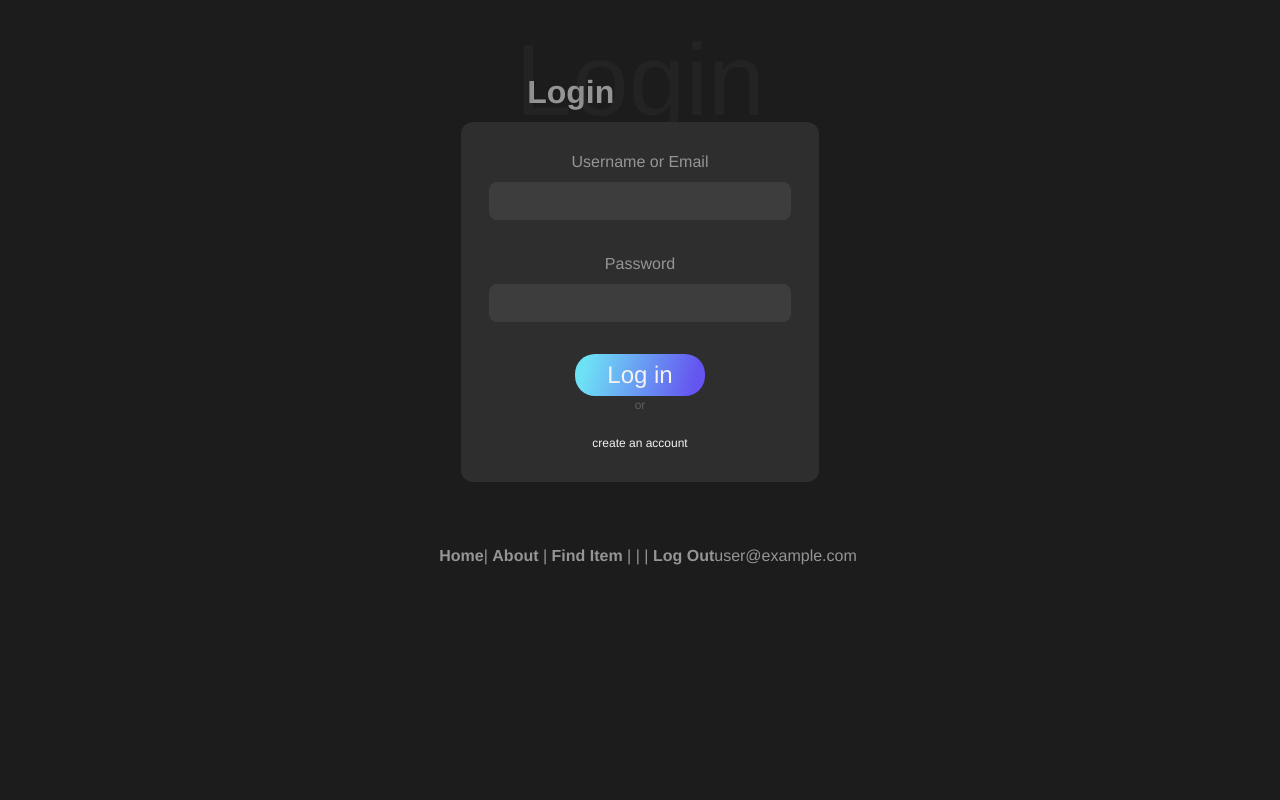
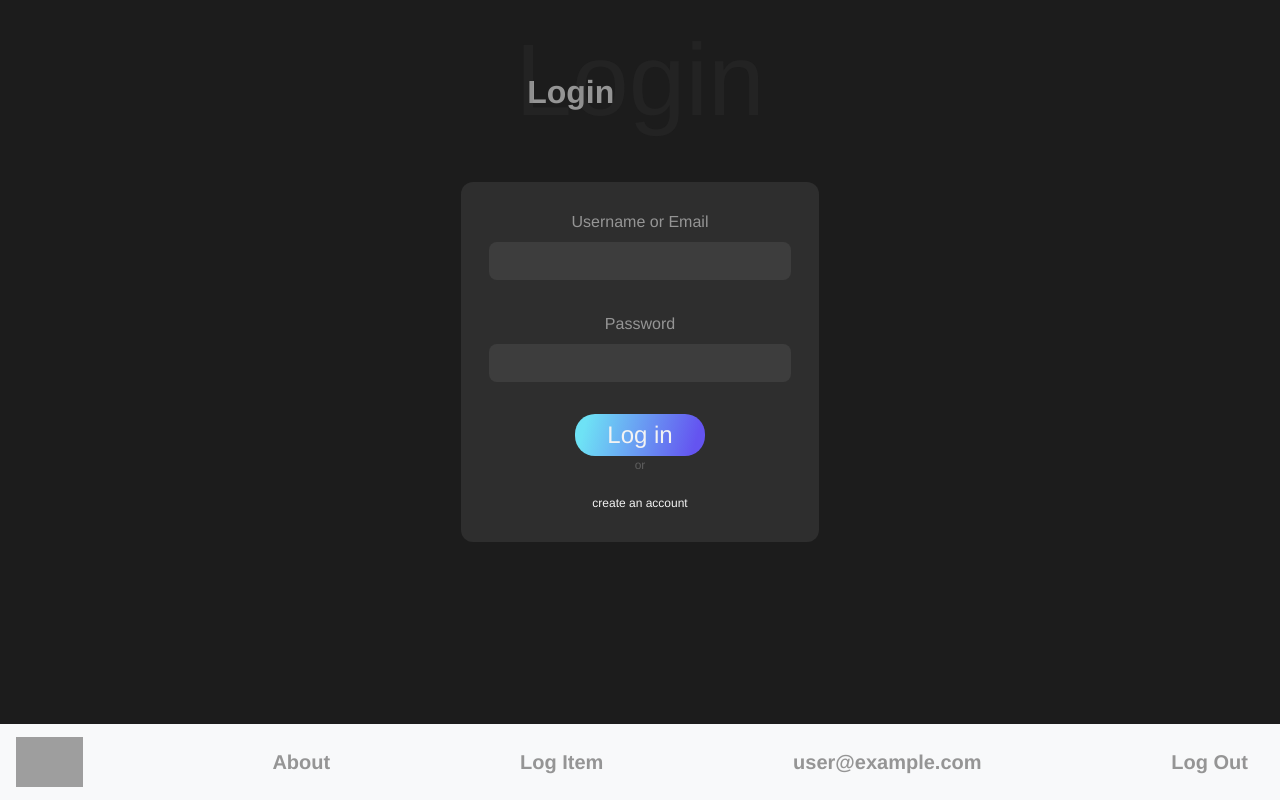
Before and after one commit to Kkwolek98/psm-project, a Vue app: page /#/login in a window 1280 px wide. Built offline with nearby package versions, Linux system fonts and the light colour scheme; no server answers; sample sign-in values are in the browser's storage; grey boxes are pictures that could not be loaded.

Commit message:
Navigation bar with bootstrap

```diff
--- a/src/App.vue
+++ b/src/App.vue
@@ -1,18 +1,8 @@
 <template>
   <div id="app">
     <HeaderTitle />
+    <Navigation :user="currentUser" :img="img"/>
     <router-view class="router" />
-
-    <div id="nav">
-      <img id="img" v-if="logged" :src="img" >
-      <router-link to="/" v-if="logged">Home</router-link>|
-      <router-link to="/about" v-if="logged">About</router-link> |
-      <router-link to="/findItem" v-if="logged">Find Item</router-link> |
-      <router-link to="/login" v-if="!logged">Log In</router-link> |
-      <router-link to="/signup" v-if="!logged">Sign Up</router-link> |
-      <router-link to="/logout" v-if="logged">Log Out</router-link>
-      <span v-if="logged">{{this.currentUser}}</span>
-    </div>
   </div>
 </template>
 
@@ -46,15 +36,6 @@ $button-gradient-second: #6454f0;
     &.router-link-exact-active {
       color: $secondary-font-color;
     }
-  }
-
-  #img{
-    max-width: 70px;
-    max-height: 70px;
-    padding: 4px;
-    margin: 4px;
-    border-radius: 13px;
-    display: inline-block
   }
 }
 
@@ -151,6 +132,7 @@ h3 {
 
 <script>
 import HeaderTitle from "@/components/HeaderTitle.vue";
+import Navigation from "@/components/Navigation.vue";
 import firebase from './firebase/init'
 
 export default {
@@ -174,7 +156,8 @@ export default {
 
   },
   components: {
-    HeaderTitle
+    HeaderTitle,
+    Navigation
   }
 };
 </script>
--- /dev/null
+++ b/src/components/Navigation.vue
@@ -0,0 +1,41 @@
+<template>
+    <div id="nav">
+      <nav class="navbar fixed-bottom navbar-light bg-light">
+        <router-link
+          v-for="route in routes"
+          :key="route[1]"
+          :to="route[0]"
+          class="navbar-brand"
+          v-html="route[1]"
+        />
+      </nav>
+    </div>
+</template>
+
+<script>
+export default {
+  name: 'Navigation',
+  props: ['user', 'img'],
+  computed: {
+    routes: function() {
+      return this.user ? this.loggedInRoutes : this.loggedOutRoutes;
+    },
+    loggedInRoutes: function() {
+      return [
+        ['/', '<img alt="FoodLog" src=' + this.img + ' width="50px" height="50px">'],
+        ['/about', 'About'],
+        ['/findItem', 'Log Item'],
+        ['/journal', this.user],
+        ['/logout', 'Log Out']
+      ]
+    },
+    loggedOutRoutes: function() {
+      return [
+        ['/login', '<img id="img" :src="img" >'],
+        ['/login', 'Log In'],
+        ['/signup', 'Register']
+      ]
+    }
+  }
+}
+</script>
--- a/src/router/index.js
+++ b/src/router/index.js
@@ -1,6 +1,5 @@
 import Vue from 'vue'
 import VueRouter from 'vue-router'
-import Home from '../views/Home.vue'
 import firebase from '../firebase/init'
 
 Vue.use(VueRouter)
@@ -8,13 +7,12 @@ Vue.use(VueRouter)
 const routes = [
   {
     path: '/',
-    name: 'Home',
-    component: Home,
-    props: true,
+    name: 'Day',
     meta: {
+      display: "Summary",
       requiresAuth: true
-    }
-
+    },
+    component: () => import('../views/DayView.vue'),
   },
   {
     path: '/profile',
```
Also changed, not shown: src/views/Jurnal.vue (line endings or trailing spaces).
